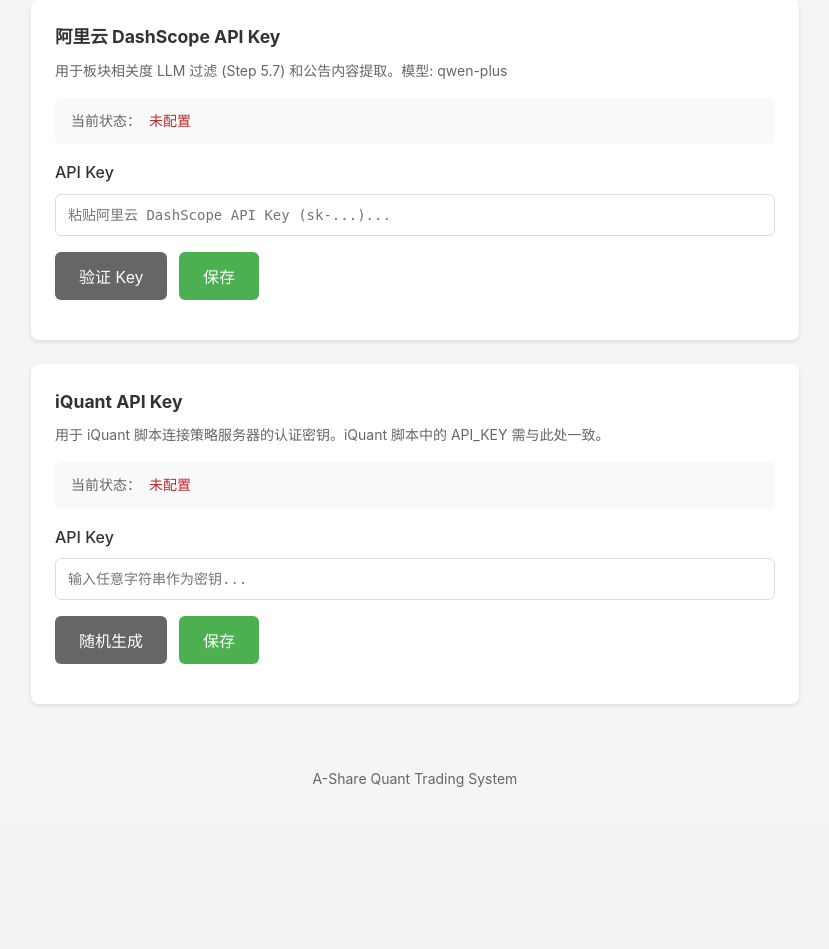
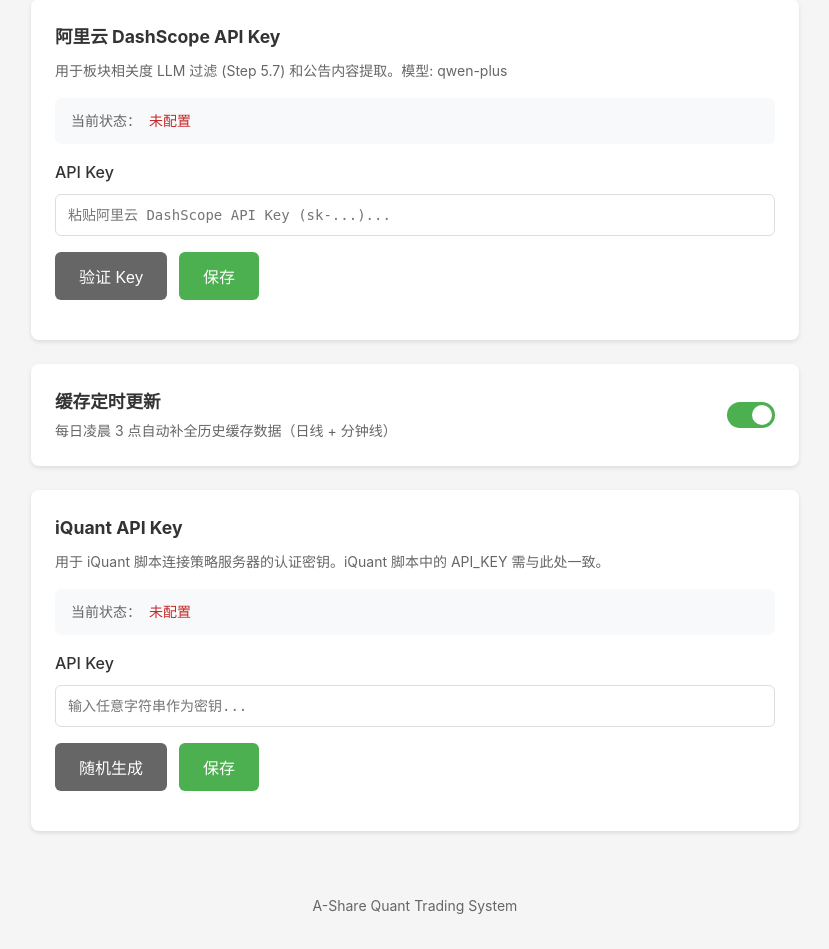
Before and after one commit to WidgetA/A-share-quant-trading, a FastAPI app: page /settings in a window 1280 px wide. Shown: the part 888-1837 px from the top of the page, without its empty margins (225-1054 px from the left). Before the commit the page ends 1675 px from the top, so only its background shows below. Run offline with FastAPI, Linux system fonts and the light colour scheme; data that the repository does not hold is empty; parts of the project's set-up code (start-up, migrations or seed data) failed here and were passed over.

Commit message:
feat: add cache scheduler toggle on Settings page
Adds an on/off switch in the Settings page to enable/disable the 3am
daily cache auto-fill. State is persisted to data/cache_scheduler_enabled.txt
so it survives restarts. Default: enabled.

Co-Authored-By: Claude Opus 4.6 <noreply@anthropic.com>

```diff
--- a/src/common/config.py
+++ b/src/common/config.py
@@ -511,6 +511,34 @@ def get_aliyun_api_key_source() -> str:
     return "not_configured"
 
 
+# --- Cache Scheduler Toggle ---
+
+_cache_scheduler_enabled_override: bool | None = None
+CACHE_SCHEDULER_FILE = PROJECT_ROOT / "data" / "cache_scheduler_enabled.txt"
+
+
+def get_cache_scheduler_enabled() -> bool:
+    """Return whether the cache scheduler is enabled. Default: True."""
+    global _cache_scheduler_enabled_override
+    if _cache_scheduler_enabled_override is not None:
+        return _cache_scheduler_enabled_override
+    if CACHE_SCHEDULER_FILE.exists():
+        val = CACHE_SCHEDULER_FILE.read_text(encoding="utf-8").strip().lower()
+        if val in ("false", "0", "off", "no"):
+            return False
+        return True
+    return True
+
+
+def set_cache_scheduler_enabled(enabled: bool) -> None:
+    """Set cache scheduler enabled state and persist to disk."""
+    global _cache_scheduler_enabled_override
+    _cache_scheduler_enabled_override = enabled
+    CACHE_SCHEDULER_FILE.parent.mkdir(parents=True, exist_ok=True)
+    CACHE_SCHEDULER_FILE.write_text(str(enabled).lower(), encoding="utf-8")
+    logger.info(f"Cache scheduler {'enabled' if enabled else 'disabled'} via web UI")
+
+
 def load_config(config_path: str | Path) -> Config:
     """
     Load configuration from a YAML file.
--- a/src/web/routes.py
+++ b/src/web/routes.py
@@ -1940,6 +1940,27 @@ def create_settings_router() -> APIRouter:
         except Exception as e:
             return {"success": False, "message": f"验证失败: {e}"}
 
+    # === CACHE SCHEDULER TOGGLE ===
+
+    @router.get("/api/settings/cache-scheduler")
+    async def get_cache_scheduler_status():
+        from src.common.config import get_cache_scheduler_enabled
+
+        return {"enabled": get_cache_scheduler_enabled()}
+
+    @router.post("/api/settings/cache-scheduler")
+    async def set_cache_scheduler_status(request: Request):
+        from src.common.config import set_cache_scheduler_enabled
+
+        body = await request.json()
+        enabled = bool(body.get("enabled", True))
+        set_cache_scheduler_enabled(enabled)
+        return {
+            "success": True,
+            "enabled": enabled,
+            "message": f"缓存定时更新已{'开启' if enabled else '关闭'}",
+        }
+
     # === ALL KEYS STATUS ===
 
     @router.get("/api/settings/keys-status")
--- a/src/web/static/style.css
+++ b/src/web/static/style.css
@@ -2139,6 +2139,69 @@ footer {
     color: #c62828;
 }
 
+/* Toggle Switch */
+.toggle-row {
+    display: flex;
+    align-items: center;
+    justify-content: space-between;
+    gap: 1rem;
+}
+
+.toggle-info {
+    flex: 1;
+}
+
+.toggle-info h3 {
+    margin-bottom: 0.25rem;
+}
+
+.toggle-info .settings-desc {
+    margin-bottom: 0;
+}
+
+.toggle-switch {
+    position: relative;
+    display: inline-block;
+    width: 48px;
+    height: 26px;
+    flex-shrink: 0;
+}
+
+.toggle-switch input {
+    opacity: 0;
+    width: 0;
+    height: 0;
+}
+
+.toggle-slider {
+    position: absolute;
+    cursor: pointer;
+    top: 0; left: 0; right: 0; bottom: 0;
+    background-color: #ccc;
+    border-radius: 26px;
+    transition: 0.3s;
+}
+
+.toggle-slider::before {
+    content: "";
+    position: absolute;
+    height: 20px;
+    width: 20px;
+    left: 3px;
+    bottom: 3px;
+    background-color: white;
+    border-radius: 50%;
+    transition: 0.3s;
+}
+
+.toggle-switch input:checked + .toggle-slider {
+    background-color: #4CAF50;
+}
+
+.toggle-switch input:checked + .toggle-slider::before {
+    transform: translateX(22px);
+}
+
 /* ==================== Loss Analysis ==================== */
 
 .loss-analysis-trigger {
--- a/src/web/templates/settings.html
+++ b/src/web/templates/settings.html
@@ -93,6 +93,23 @@
 
             <!-- Result Message -->
             <div class="token-message hidden" id="aliyunMessage"></div>
+        </div>
+    </section>
+
+    <!-- Cache Scheduler Toggle -->
+    <section class="settings-section">
+        <div class="settings-card">
+            <div class="toggle-row">
+                <div class="toggle-info">
+                    <h3>缓存定时更新</h3>
+                    <p class="settings-desc">每日凌晨 3 点自动补全历史缓存数据（日线 + 分钟线）</p>
+                </div>
+                <label class="toggle-switch">
+                    <input type="checkbox" id="cacheSchedulerToggle" onchange="toggleCacheScheduler(this)">
+                    <span class="toggle-slider"></span>
+                </label>
+            </div>
+            <div class="token-message hidden" id="cacheSchedulerMessage"></div>
         </div>
     </section>
 
@@ -223,7 +240,32 @@ function generateIquantKey() {
 }
 function saveIquantKey() { saveKey('/api/settings/iquant-key', 'iquantInput', 'iquantMessage', 'iquantSaveBtn', loadIquantStatus, '，请将此 Key 填入 iQuant 脚本的 API_KEY 变量'); }
 
+// Cache Scheduler toggle
+async function loadCacheSchedulerStatus() {
+    try {
+        const resp = await fetch('/api/settings/cache-scheduler');
+        const data = await resp.json();
+        document.getElementById('cacheSchedulerToggle').checked = data.enabled;
+    } catch (e) {
+        console.error('Failed to load cache scheduler status', e);
+    }
+}
+async function toggleCacheScheduler(el) {
+    try {
+        const resp = await fetch('/api/settings/cache-scheduler', {
+            method: 'POST', headers: {'Content-Type': 'application/json'},
+            body: JSON.stringify({enabled: el.checked})
+        });
+        const data = await resp.json();
+        showMessage('cacheSchedulerMessage', data.message, data.success);
+    } catch (e) {
+        showMessage('cacheSchedulerMessage', '操作失败: ' + e.message, false);
+        el.checked = !el.checked;
+    }
+}
+
 // Load all on page load
+loadCacheSchedulerStatus();
 loadTushareStatus();
 loadTsanghiStatus();
 loadAliyunStatus();
```
Also changed, not shown: docs/features.md (+1 -0 lines), src/data/services/cache_scheduler.py (+7 -0 lines).
